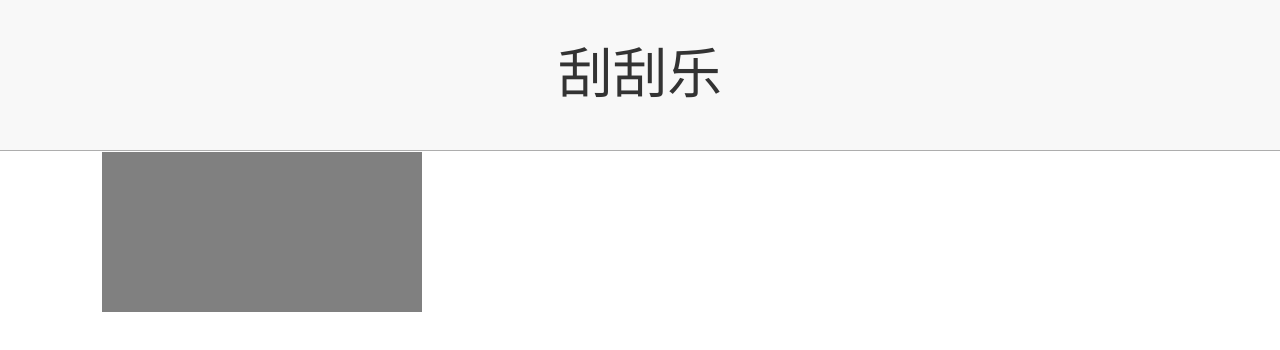
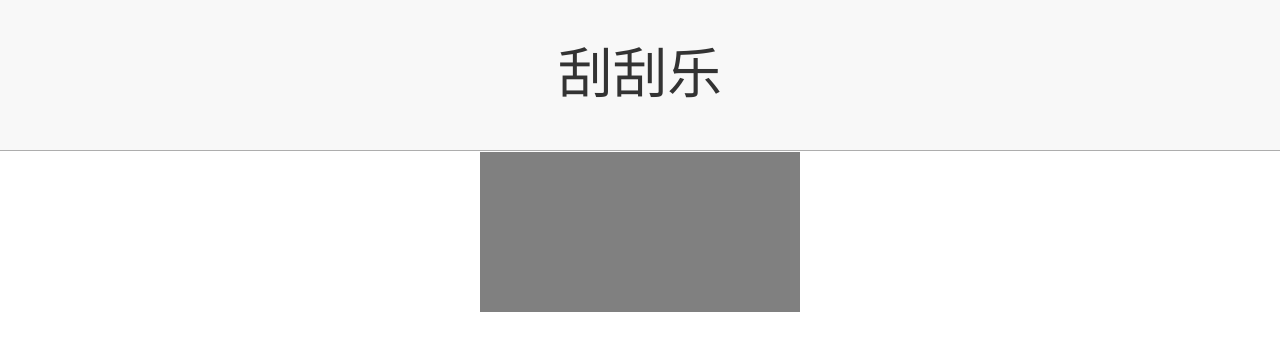
Before and after one commit to rocky-191/baseTemplateApp, a website: page guaguale.html in a window 1280 px wide. Drawn offline with Linux system fonts and the light colour scheme.

Commit message:
edit guaguale.html style

```diff
--- a/guaguale.html
+++ b/guaguale.html
@@ -16,8 +16,8 @@
 		<script type="text/javascript" src="style/js/page/ggl.js" ></script>
 		<style>
 			.demo{
-	            width:3.2rem;
-	            margin: 0.6rem;
+			   width: 320px;
+			   margin: 100px auto;
 	        }
 		</style>
 	</head>
@@ -26,11 +26,9 @@
 			<label class="fontSize32 color_3">刮刮乐</label>
 		</header>
 		<div class="content1">
-			<div class="main">
-			    <div class="demo">
-			        <canvas></canvas>
-			    </div>
-			</div>
+		    <div class="demo">
+		        <canvas></canvas>
+		    </div>
 		</div>
 	</body>
 </html>
```
